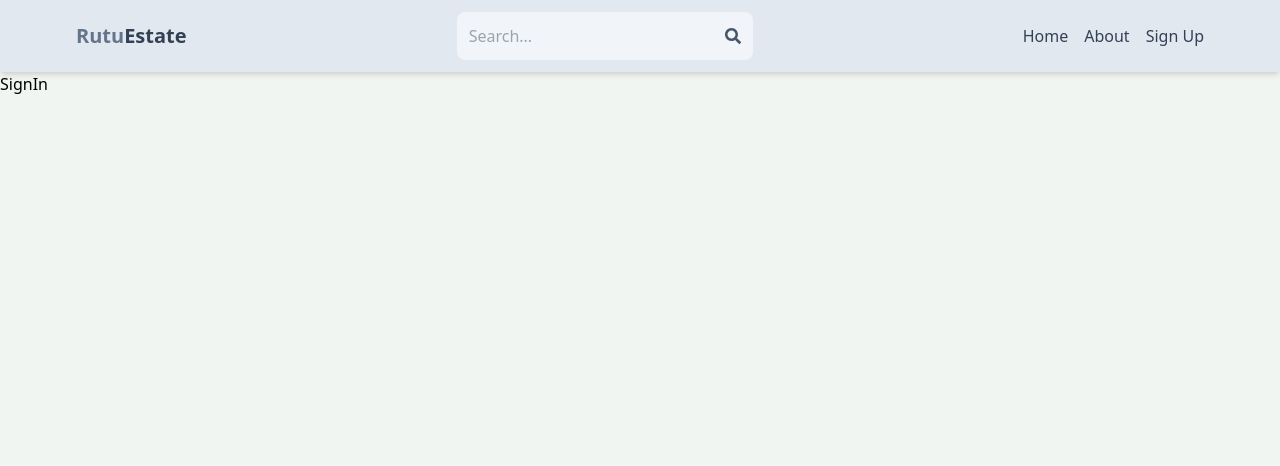
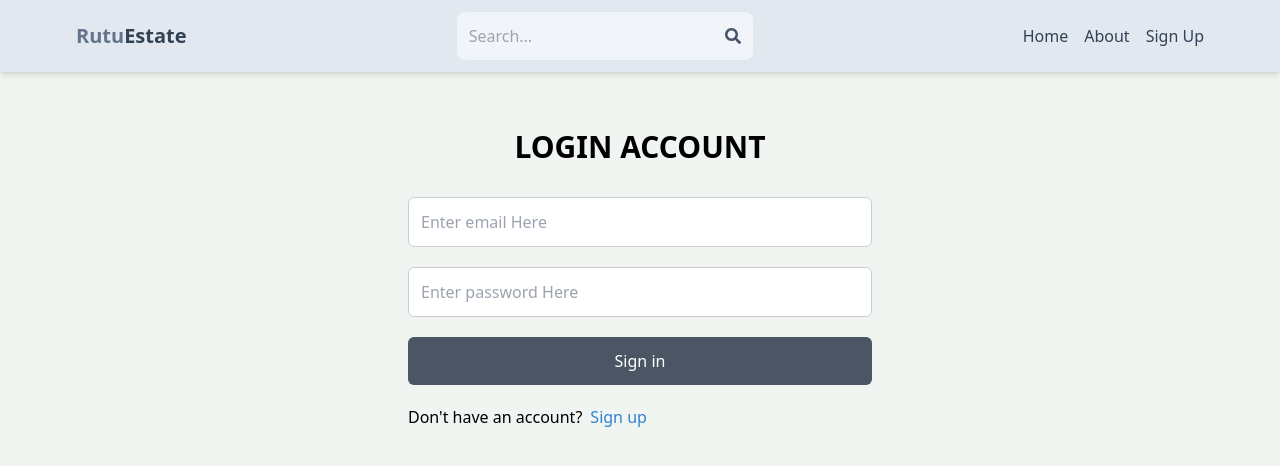
Before and after one commit to ReeturajKumar/Rutu_Estate, a React (Vite) app in the folder client/: page /sign-in in a window 1280 px wide. Shown: the top 466 px of the page. Built offline with nearby package versions, Linux system fonts and the light colour scheme.

Commit message:
Stroing uSer in DB

```diff
--- a/client/src/Components/CSS/Signup.css
+++ b/client/src/Components/CSS/Signup.css
@@ -2,6 +2,14 @@
   padding: 1.5rem;
   max-width: 32rem;
   margin: 0 auto;
+}
+
+.success-message {
+  background-color: #d4edda;
+  color: #155724;
+  padding: 10px;
+  margin-top: 10px;
+  border-radius: 5px;
 }
 
 .signup-title {
--- a/client/src/Components/Pages/SignIn.jsx
+++ b/client/src/Components/Pages/SignIn.jsx
@@ -1,7 +1,69 @@
-import React from 'react'
+import React, { useState } from 'react';
+import { Link , useNavigate} from 'react-router-dom';
+import '../CSS/Signup.css';
 
-export default function SignIn() {
+export default function Signin() {
+  const [formData , setFormData] = useState({});
+  const [error , setError] = useState(null);
+  const [loading, setLoading] = useState(false);
+  const [successMessage, setSuccessMessage] = useState('');
+  const navigate = useNavigate()
+
+
+  const handleChange = (e) => {
+    setFormData({
+      ...formData,
+      [e.target.id]: e.target.value,
+    });
+  };
+
+  const handleSubmit = async (e) => {
+    e.preventDefault();
+    try {
+      setLoading(true);
+      console.log("Form Data:", formData);
+      const res = await fetch ('/api/auth/login', {
+        method: 'POST',
+        headers: {
+          'Content-Type' : 'application/json',
+        },
+        body: JSON.stringify(formData),
+      });
+      const data = await res.json();
+      if(data.success === false){
+        setLoading(false);
+        setError(data.message);
+        return;
+      }
+      setLoading(false);
+      setError(null);
+      navigate('/');
+      console.log( data);
+      document.getElementById('username').value = '';
+      document.getElementById('email').value = '';
+      document.getElementById('password').value = '';
+    } catch (error) {
+      setLoading(false);
+      setError(error.message);
+    }
+  };
+
   return (
-    <div>SignIn</div>
-  )
+    <div className='signup-container'>
+      {successMessage && <div className="success-message">{successMessage}</div>}
+      <h1 className='signup-title'>LOGIN ACCOUNT</h1>
+      <form onSubmit={handleSubmit} className='signup-form'>
+        <input type='email' placeholder='Enter email Here' className='signup-input' id='email' onChange={handleChange} required />
+        <input type='password' placeholder='Enter password Here' className='signup-input' id='password' onChange={handleChange} required />
+        <button disabled={loading} type="submit" className='signup-button'>{loading ? 'Loading..' : 'Sign in'} </button>
+      </form>
+      <div className='signup-info'>
+        <p>Don't have an account?</p>
+        <Link to={"/sign-up"}>
+          <span className='signup-link'>Sign up</span>
+        </Link>
+      </div>
+      {error && <p className='text-red-500 mt-5'>{error}</p>}
+    </div>
+  );
 }
--- a/client/src/Components/Pages/SignUp.jsx
+++ b/client/src/Components/Pages/SignUp.jsx
@@ -1,13 +1,13 @@
 import React, { useState } from 'react';
-import { Link , useNavigate} from 'react-router-dom';
+import { Link, useNavigate } from 'react-router-dom';
 import '../CSS/Signup.css';
 
 export default function SignUp() {
-  const [formData , setFormData] = useState({});
-  const [error , setError] = useState(null);
+  const [formData, setFormData] = useState({});
+  const [error, setError] = useState(null);
   const [loading, setLoading] = useState(false);
-  const navigate = useNavigate()
-
+  const [showSuccess, setShowSuccess] = useState(false);
+  const navigate = useNavigate();
 
   const handleChange = (e) => {
     setFormData({
@@ -16,35 +16,45 @@ export default function SignUp() {
     });
   };
 
+
   const handleSubmit = async (e) => {
     e.preventDefault();
     try {
       setLoading(true);
       console.log("Form Data:", formData);
-      const res = await fetch ('/api/auth/register', {
+      const res = await fetch('/api/auth/register', {
         method: 'POST',
         headers: {
-          'Content-Type' : 'application/json',
+          'Content-Type': 'application/json',
         },
         body: JSON.stringify(formData),
       });
       const data = await res.json();
-      if(data.success === false){
+      if (data.success === false) {
         setLoading(false);
         setError(data.message);
         return;
       }
       setLoading(false);
       setError(null);
-      navigate('/sign-in')
-      console.log( data);
-      document.getElementById('username').value = '';
-      document.getElementById('email').value = '';document.getElementById('password').value = '';
+      setShowSuccess(true);
+      setTimeout(() => {
+        setShowSuccess(false); // Hide the success message after 3 seconds
+        navigate('/sign-in');
+      }, 3000);
+      console.log(data);
+      // Clear input fields after successful submission
+      setFormData({
+        username: '',
+        email: '',
+        password: ''
+      });
     } catch (error) {
       setLoading(false);
-      setError(data.message);
+      setError(error.message);
     }
   };
+
 
   return (
     <div className='signup-container'>
@@ -53,15 +63,20 @@ export default function SignUp() {
         <input type='text' placeholder='Enter name Here' className='signup-input' id='username' onChange={handleChange} required />
         <input type='email' placeholder='Enter email Here' className='signup-input' id='email' onChange={handleChange} required />
         <input type='password' placeholder='Enter password Here' className='signup-input' id='password' onChange={handleChange} required />
-        <button disabled ={loading} type="submit" className='signup-button'>{loading ? 'Loading..' : 'Sign up'} </button>
+        <button disabled={loading} type="submit" className='signup-button'>{loading ? 'Loading..' : 'Sign up'} </button>
       </form>
       <div className='signup-info'>
-        <p>Have an account?</p>
+        <p>Already have an account?</p>
         <Link to={"/sign-in"}>
           <span className='signup-link'>Sign in</span>
         </Link>
       </div>
-      {error && <p className='text-red-500 mt-5'>{error}</p> }
+      {error && <p className='text-red-500 mt-5'>{error}</p>}
+      {showSuccess && (
+        <div className="success-message">
+          Account created successfully!
+        </div>
+      )}
     </div>
   );
 }
```
Also changed, not shown: 1 other file (tests, documents, lock files or other folders).
